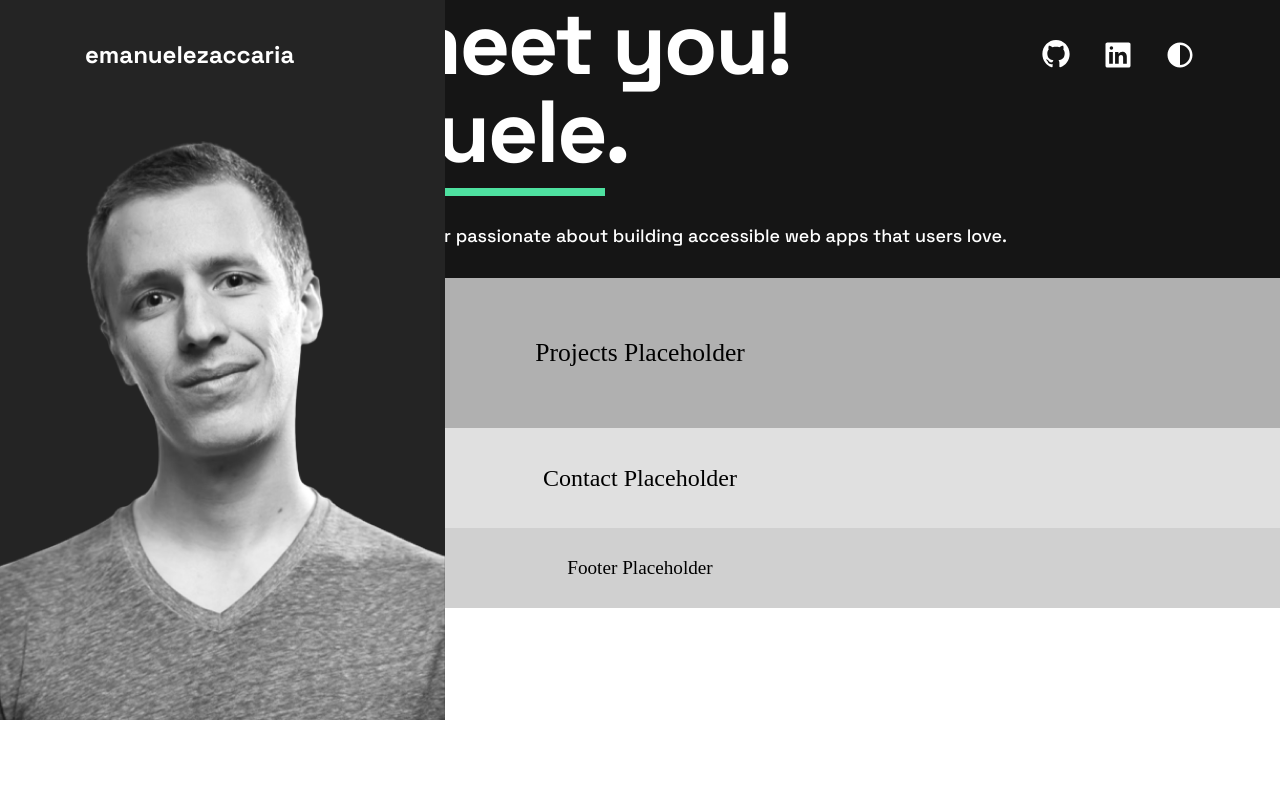
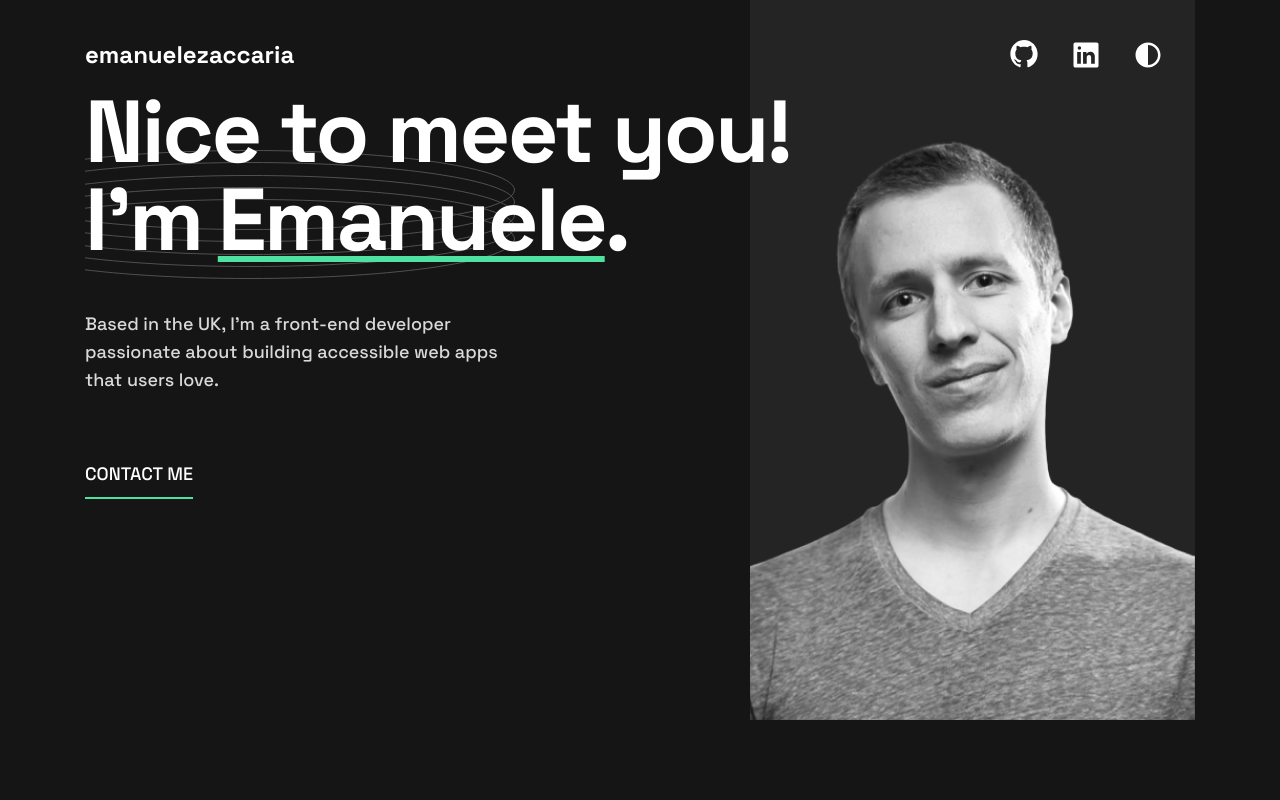
Before and after one commit to emazack/my-portfolio, a Next.js app: page / in a window 1280 px wide. Shown: the top 800 px of the page. Built offline with nearby package versions, Linux system fonts and the light colour scheme.

Commit message:
[P1]  Hero

```diff
--- a/src/components/Sections/Header/Header.module.scss
+++ b/src/components/Sections/Header/Header.module.scss
@@ -21,6 +21,7 @@
   .navlinks{
     display: flex;
     gap: 32px;
+    padding: 0 32px;
 
     li {
       display: flex;
--- a/src/components/Sections/Hero/Hero.module.scss
+++ b/src/components/Sections/Hero/Hero.module.scss
@@ -7,34 +7,54 @@
   .container {
     @include styles.wrapper;
     display: flex;
-    justify-content: space-between;
-    align-items: center;
+    align-items: flex-start;
+    position: relative;
+    border-bottom: 2px solid var(--white-color);
+    padding-bottom: 104px;
+
+    .oval {
+      position: absolute;
+      top: 150px;
+    }
 
     .text {
-      position: relative;
+      position: absolute;
       width: 100%;
+      max-width: 706px;
+      top: 88px;
+
       .title {
         @include styles.heading-xl;
         margin-bottom: 46px;
         .highlight {
-          border-bottom: 8px solid var(--secondary-color);
           margin-left: 16px;
+          text-decoration: underline;
+          text-decoration-thickness: 6px;
+          text-underline-offset: 6px;
+          text-decoration-color: var(--secondary-color);
         }
       }
       .description {
         @include styles.text-md;
+        color: var(--grey-color);
+        margin-bottom: 66px;
+        max-width: 413px;
       }
       .cta {
         @include styles.text-md;
+        text-decoration: underline;
+        text-decoration-thickness: 2px;
+        text-underline-offset: 17px;
+        text-decoration-color: var(--secondary-color);
         a {
         }
       }
     }
     .image {
-      position: absolute;
       width: 100%;
-      right: 0;
-      top: 0;
+      display: flex;
+      justify-content: end;
+
       .heroImage {
       }
     }
--- a/src/components/Sections/Hero/Hero.tsx
+++ b/src/components/Sections/Hero/Hero.tsx
@@ -6,6 +6,21 @@ const Hero = () => {
     return (
         <section className={styles.hero}>
             <div className={styles.container}>
+                <svg
+                    className={styles.oval}
+                    width="430"
+                    height="129"
+                    viewBox="0 0 430 129"
+                    fill="none"
+                    xmlns="http://www.w3.org/2000/svg"
+                    opacity="0.25"
+                >
+                    <path d="M165 0.5C238.161 0.5 304.385 4.97615 352.309 12.21C376.274 15.8275 395.642 20.1318 409.007 24.9014C415.692 27.2872 420.846 29.779 424.319 32.3408C427.806 34.9124 429.5 37.4787 429.5 40C429.5 42.5213 427.806 45.0876 424.319 47.6592C420.846 50.221 415.692 52.7128 409.007 55.0986C395.642 59.8682 376.274 64.1725 352.309 67.79C304.385 75.0238 238.161 79.5 165 79.5C91.8393 79.5 25.6154 75.0238 -22.3086 67.79C-46.2745 64.1725 -65.6418 59.8682 -79.0068 55.0986C-85.6923 52.7128 -90.8463 50.221 -94.3193 47.6592C-97.8055 45.0876 -99.5 42.5213 -99.5 40C-99.5 37.4787 -97.8055 34.9124 -94.3193 32.3408C-90.8463 29.779 -85.6923 27.2872 -79.0068 24.9014C-65.6418 20.1318 -46.2745 15.8275 -22.3086 12.21C25.6154 4.97615 91.8393 0.5 165 0.5Z" stroke="white" />
+                    <path d="M165 12.5C238.161 12.5 304.385 16.9762 352.309 24.21C376.274 27.8275 395.642 32.1318 409.007 36.9014C415.692 39.2872 420.846 41.779 424.319 44.3408C427.806 46.9124 429.5 49.4787 429.5 52C429.5 54.5213 427.806 57.0876 424.319 59.6592C420.846 62.221 415.692 64.7128 409.007 67.0986C395.642 71.8682 376.274 76.1725 352.309 79.79C304.385 87.0238 238.161 91.5 165 91.5C91.8393 91.5 25.6154 87.0238 -22.3086 79.79C-46.2745 76.1725 -65.6418 71.8682 -79.0068 67.0986C-85.6923 64.7128 -90.8463 62.221 -94.3193 59.6592C-97.8055 57.0876 -99.5 54.5213 -99.5 52C-99.5 49.4787 -97.8055 46.9124 -94.3193 44.3408C-90.8463 41.779 -85.6923 39.2872 -79.0068 36.9014C-65.6418 32.1318 -46.2745 27.8275 -22.3086 24.21C25.6154 16.9762 91.8393 12.5 165 12.5Z" stroke="white" />
+                    <path d="M165 25.5C238.161 25.5 304.385 29.9762 352.309 37.21C376.274 40.8275 395.642 45.1318 409.007 49.9014C415.692 52.2872 420.846 54.779 424.319 57.3408C427.806 59.9124 429.5 62.4787 429.5 65C429.5 67.5213 427.806 70.0876 424.319 72.6592C420.846 75.221 415.692 77.7128 409.007 80.0986C395.642 84.8682 376.274 89.1725 352.309 92.79C304.385 100.024 238.161 104.5 165 104.5C91.8393 104.5 25.6154 100.024 -22.3086 92.79C-46.2745 89.1725 -65.6418 84.8682 -79.0068 80.0986C-85.6923 77.7128 -90.8463 75.221 -94.3193 72.6592C-97.8055 70.0876 -99.5 67.5213 -99.5 65C-99.5 62.4787 -97.8055 59.9124 -94.3193 57.3408C-90.8463 54.779 -85.6923 52.2872 -79.0068 49.9014C-65.6418 45.1318 -46.2745 40.8275 -22.3086 37.21C25.6154 29.9762 91.8393 25.5 165 25.5Z" stroke="white" />
+                    <path d="M165 37.5C238.161 37.5 304.385 41.9762 352.309 49.21C376.274 52.8275 395.642 57.1318 409.007 61.9014C415.692 64.2872 420.846 66.779 424.319 69.3408C427.806 71.9124 429.5 74.4787 429.5 77C429.5 79.5213 427.806 82.0876 424.319 84.6592C420.846 87.221 415.692 89.7128 409.007 92.0986C395.642 96.8682 376.274 101.173 352.309 104.79C304.385 112.024 238.161 116.5 165 116.5C91.8393 116.5 25.6154 112.024 -22.3086 104.79C-46.2745 101.173 -65.6418 96.8682 -79.0068 92.0986C-85.6923 89.7128 -90.8463 87.221 -94.3193 84.6592C-97.8055 82.0876 -99.5 79.5213 -99.5 77C-99.5 74.4787 -97.8055 71.9124 -94.3193 69.3408C-90.8463 66.779 -85.6923 64.2872 -79.0068 61.9014C-65.6418 57.1318 -46.2745 52.8275 -22.3086 49.21C25.6154 41.9762 91.8393 37.5 165 37.5Z" stroke="white" />
+                    <path d="M165 49.5C238.161 49.5 304.385 53.9762 352.309 61.21C376.274 64.8275 395.642 69.1318 409.007 73.9014C415.692 76.2872 420.846 78.779 424.319 81.3408C427.806 83.9124 429.5 86.4787 429.5 89C429.5 91.5213 427.806 94.0876 424.319 96.6592C420.846 99.221 415.692 101.713 409.007 104.099C395.642 108.868 376.274 113.173 352.309 116.79C304.385 124.024 238.161 128.5 165 128.5C91.8393 128.5 25.6154 124.024 -22.3086 116.79C-46.2745 113.173 -65.6418 108.868 -79.0068 104.099C-85.6923 101.713 -90.8463 99.221 -94.3193 96.6592C-97.8055 94.0876 -99.5 91.5213 -99.5 89C-99.5 86.4787 -97.8055 83.9124 -94.3193 81.3408C-90.8463 78.779 -85.6923 76.2872 -79.0068 73.9014C-65.6418 69.1318 -46.2745 64.8275 -22.3086 61.21C25.6154 53.9762 91.8393 49.5 165 49.5Z" stroke="white" />
+                </svg>
                 <div className={styles.text}>
                     <h1 className={styles.title}>
                         Nice to meet you! I'm
@@ -18,7 +33,7 @@ const Hero = () => {
                         Based in the UK, I’m a front-end developer passionate about building accessible web apps that users love.
                     </p>
                     <div className={styles.cta}>
-                        <a>
+                        <a href="#contact" className={styles.button}>
                             CONTACT ME
                         </a>
                     </div>
```
